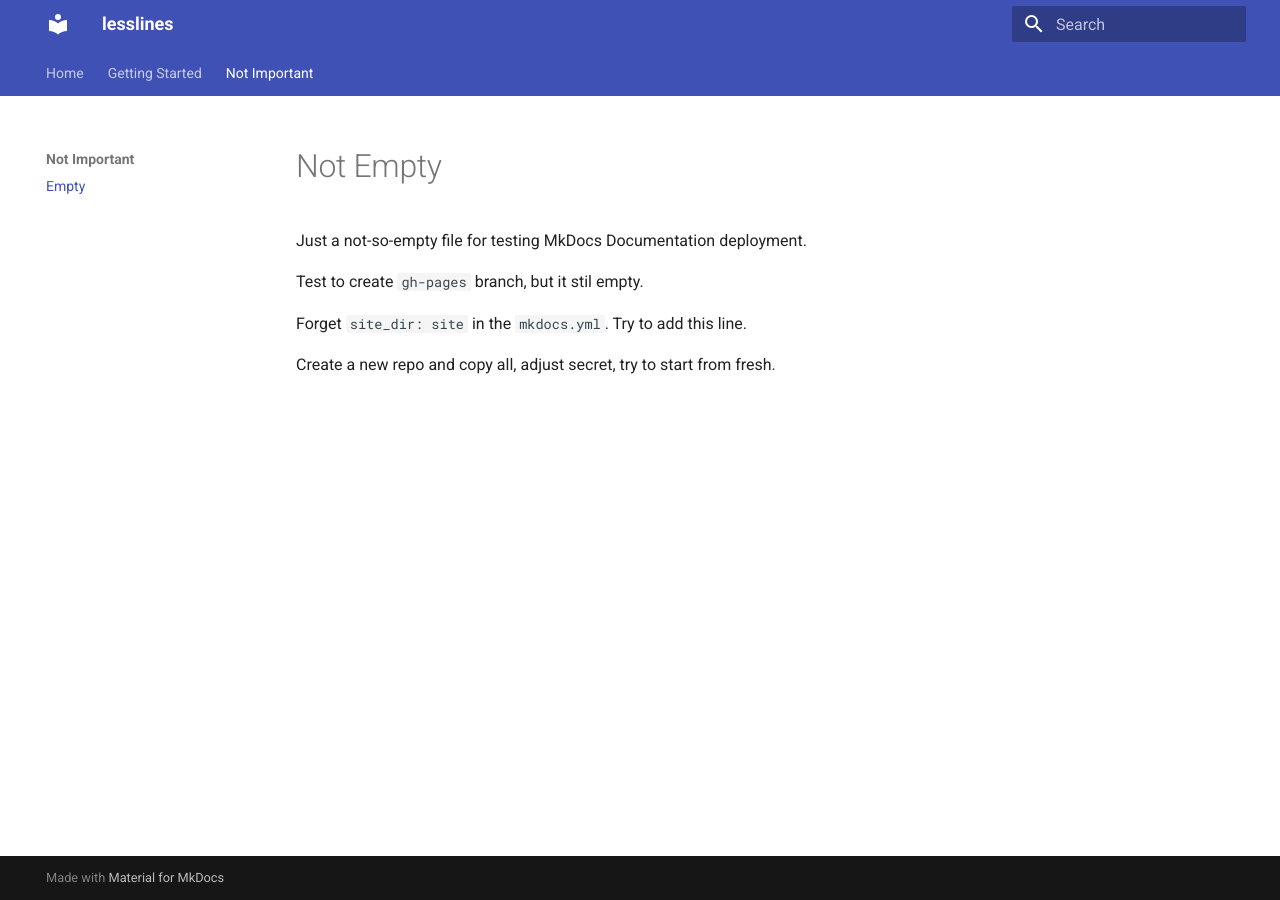
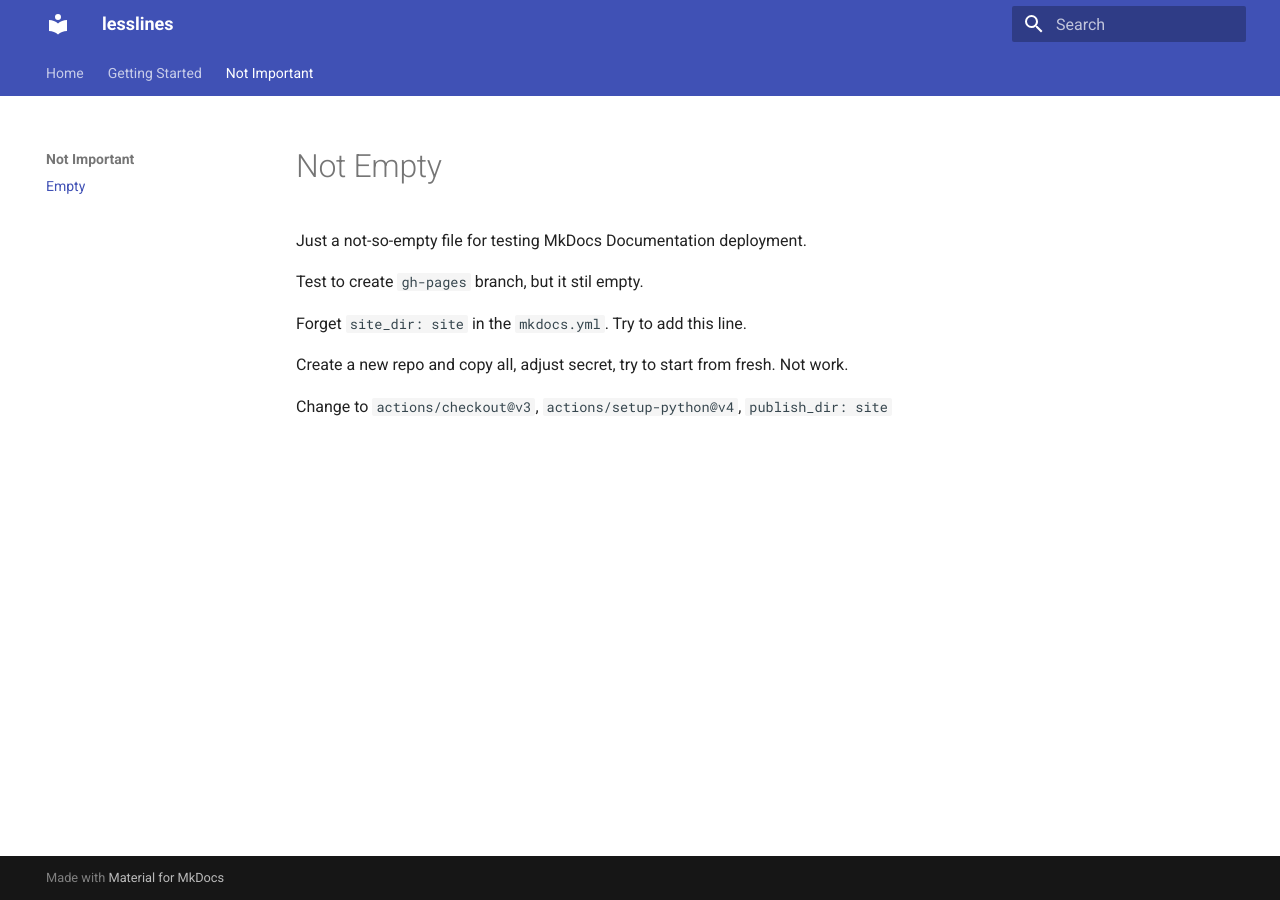
Before and after one commit to dudung/leli-test, an MkDocs documentation site: the page built from docs/empty.md, in a window 1280 px wide. Built offline with MkDocs 1.6.1 and Material for MkDocs 9.7.7, drawn with Linux system fonts in a browser that asks for light colours.

Commit message:
update docs

```diff
--- a/docs/empty.md
+++ b/docs/empty.md
@@ -6,4 +6,6 @@ Test to create `gh-pages` branch, but it stil empty.
 
 Forget `site_dir: site` in the `mkdocs.yml`. Try to add this line.
 
-Create a new repo and copy all, adjust secret, try to start from fresh.
+Create a new repo and copy all, adjust secret, try to start from fresh. Not work.
+
+Change to `actions/checkout@v3`, `actions/setup-python@v4`, `publish_dir: site`
```
